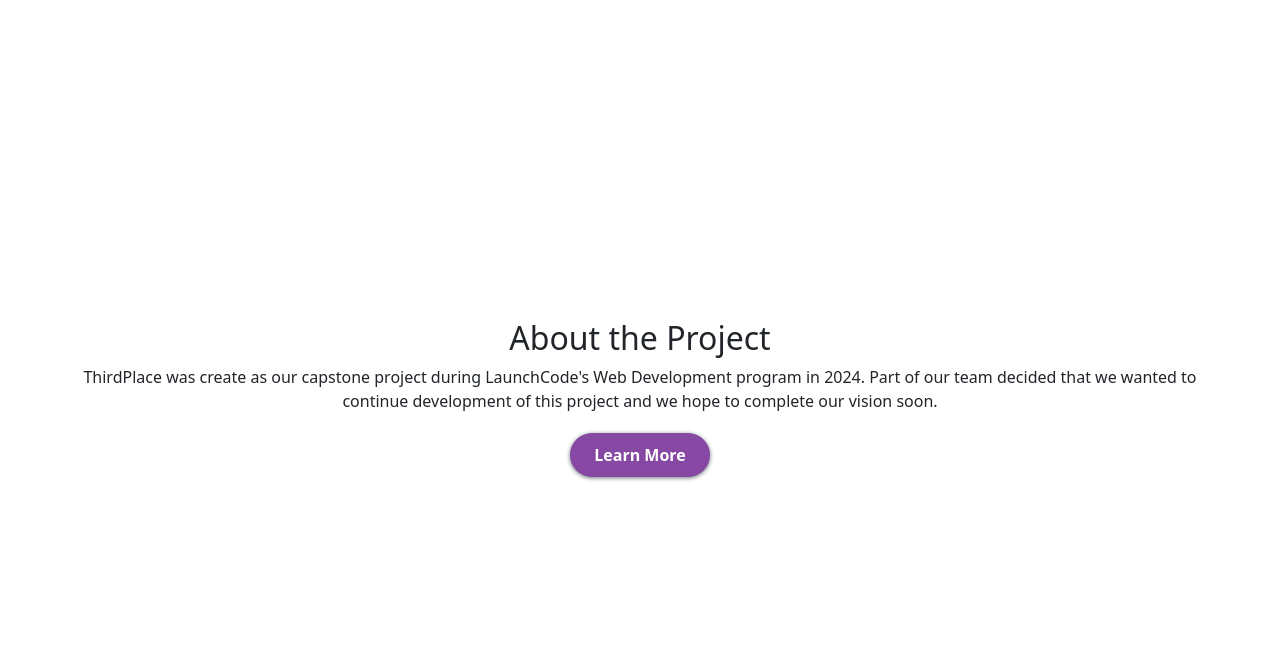
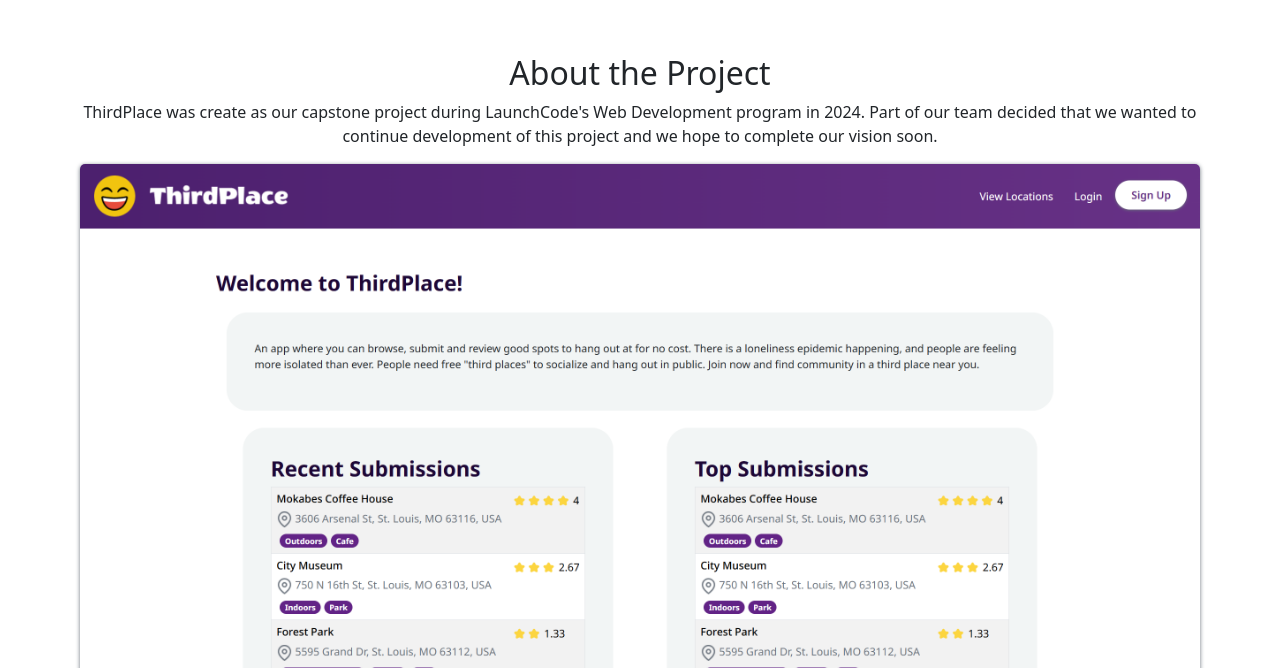
Before and after one commit to Tinxte/ThirdPlace-Landing-Page, a React (Vite) app in the folder ThirdPlace-Landing-Page/: page / in a window 1280 px wide. Shown: the part 832-1500 px from the top of the page. Built offline with nearby package versions, Linux system fonts and the light colour scheme.

Commit message:
added site screenshots to assets and into about, changed css for about section

```diff
--- a/ThirdPlace-Landing-Page/src/App.css
+++ b/ThirdPlace-Landing-Page/src/App.css
@@ -61,6 +61,10 @@
   align-content: center;
 }
 
+section#about {
+  min-height: 110vh;
+}
+
 #logoimg {
   padding: .6rem;
 }
@@ -85,6 +89,16 @@
   background-color: #F2F5F5;
   border-radius: 32px;
   padding: 42px 42px;
+}
+
+.img-divs img {
+  width: 100%;
+  height: 100%;
+  object-fit: contain;
+  border-radius: 5px;
+  border: none;
+  box-shadow: 0px 1px .25rem #6B737D;
+  margin-bottom: 1em;
 }
 
 .navbar {
--- a/ThirdPlace-Landing-Page/src/App.jsx
+++ b/ThirdPlace-Landing-Page/src/App.jsx
@@ -1,5 +1,7 @@
 import './App.css'
 import NavBar from './components/navigation/NavBar'
+import homePageImg from '../src/assets/ThirdPlace_home page.png'
+import viewLocationsImg from '../src/assets/ThirdPlace_view locations.png'
 
 function App() {
 
@@ -22,8 +24,22 @@
       </section>
 
       <section id='about'>
-        <h2>About the Project</h2>
-        <p>ThirdPlace was create as our capstone project during LaunchCode's Web Development program in 2024. Part of our team decided that we wanted to continue development of this project and we hope to complete our vision soon.</p>
+        <div>
+          <h2>About the Project</h2>
+          <p>ThirdPlace was create as our capstone project during LaunchCode's Web Development program in 2024. Part of our team decided that we wanted to continue development of this project and we hope to complete our vision soon.</p>
+        </div>
+        <div className='img-divs'>
+          <img
+            src={homePageImg}
+            id='home-page-img'
+          ></img>
+        </div>
+        {/* <div className='img-divs'>
+          <img
+            src={viewLocationsImg}
+            id='view-locations-img'
+          ></img>
+        </div> */}
         <a href='#learn-more'>
           <button>Learn More</button>
         </a>
```
Also changed, not shown: ThirdPlace-Landing-Page/src/assets/ThirdPlace_home page.png (added), ThirdPlace-Landing-Page/src/assets/ThirdPlace_view locations.png (added).
